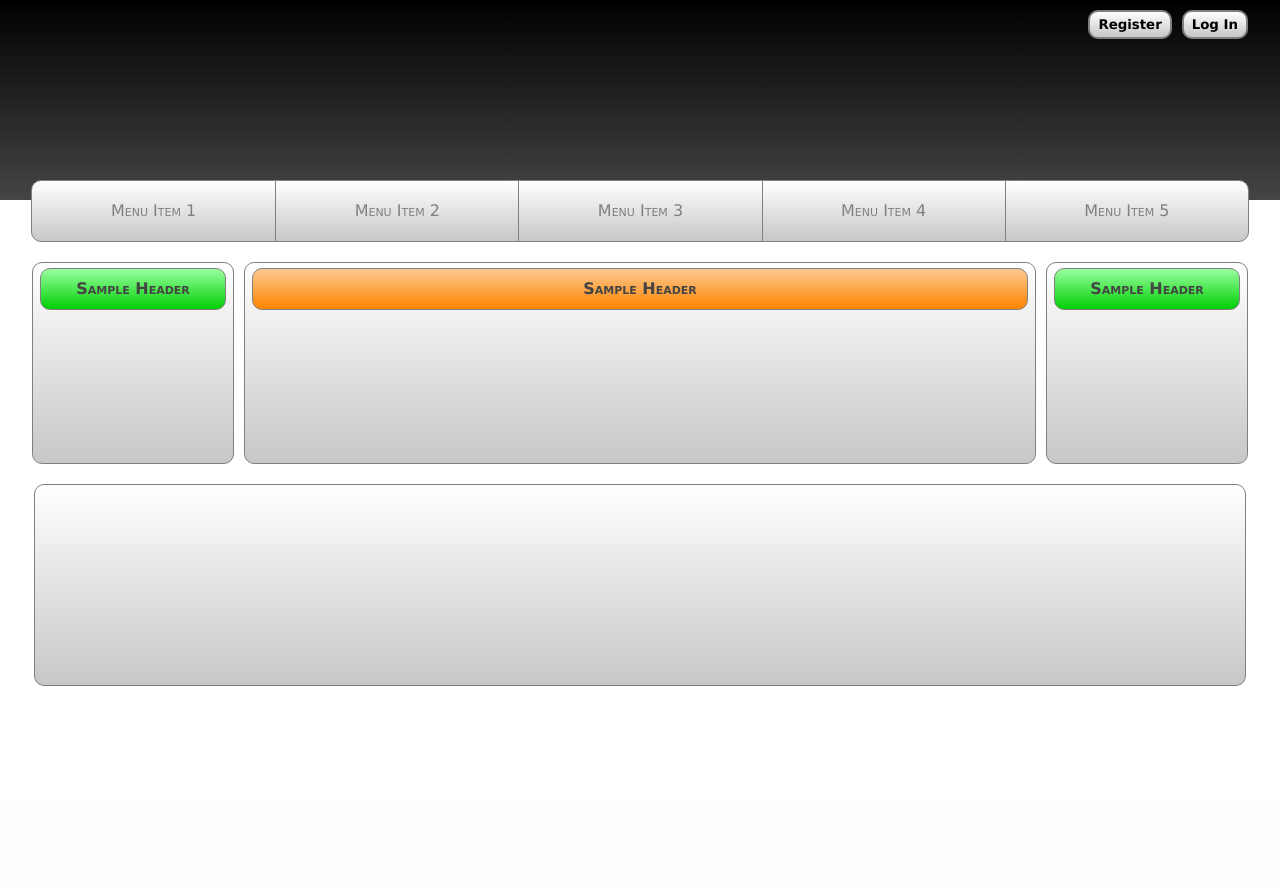
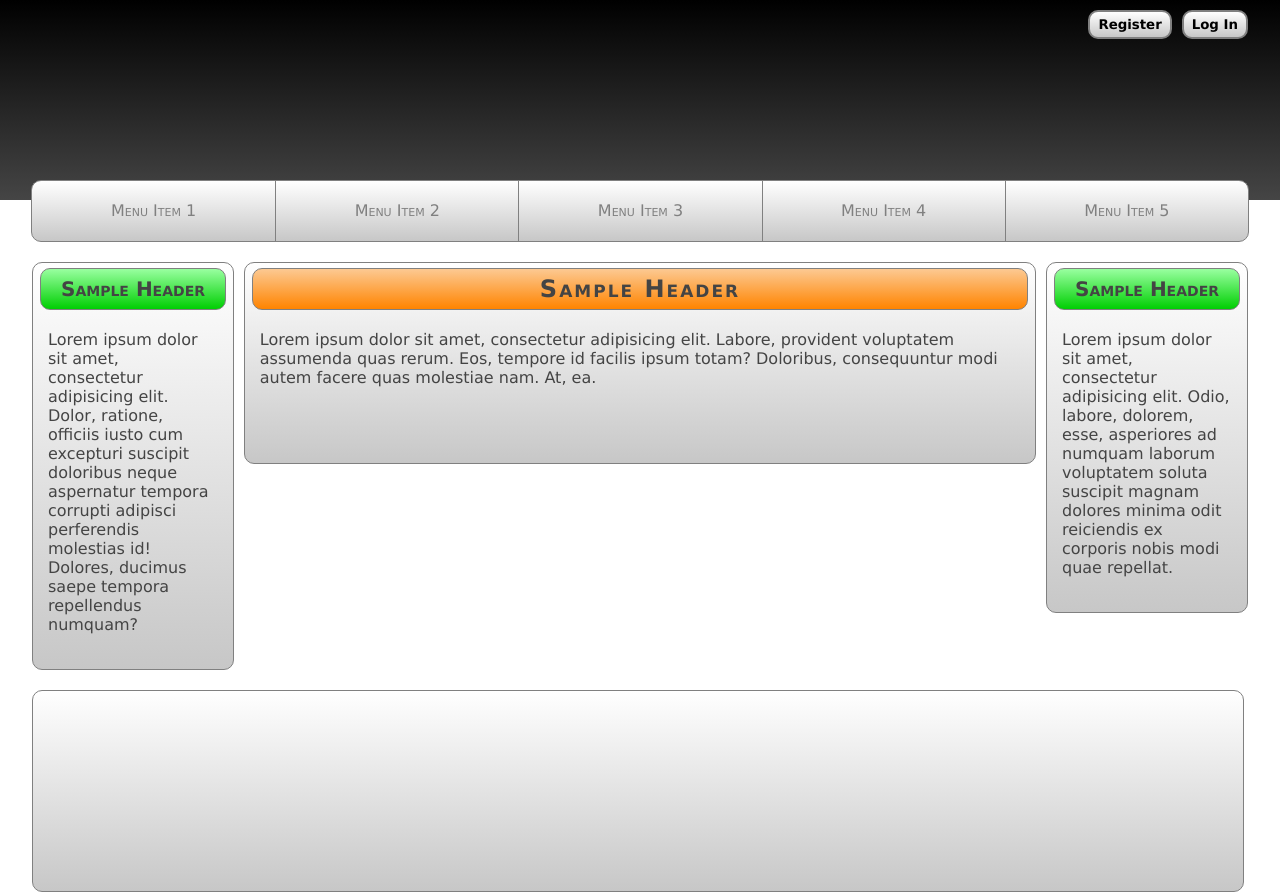
Before and after one commit to rpatalastas/Store, a PHP site: page /templates/layout_template.html in a window 1280 px wide. Before the commit the page ends 686 px from the top, so only its background shows below. Run offline with PHP 8.4, Linux system fonts and the light colour scheme.

Commit message:
Changed styles & layout

```diff
--- a/stylesheets/global.css
+++ b/stylesheets/global.css
@@ -6,15 +6,17 @@ aside{
 	background-image: -webkit-linear-gradient(bottom, #FFFFFF 0%, #C7C7C7 100%);
 	background-image: linear-gradient(to bottom, #FFFFFF 0%, #C7C7C7 100%);
 	border-radius:10px;
-	border: 1px solid gray;
+	border: 1px solid #808080;
 	min-height: 200px;
 	min-width: 200px;
 	width: 15%;
 }
+aside .content_container:last-child{
+	border-bottom:none;
+}
 body{
 	color: #444;
 	font-family: "Lucida Sans Unicode", "Lucida Grande", sans-serif;
-	font-variant: small-caps;
 	width: 100%;
 }
 button{
@@ -45,7 +47,8 @@ footer{
 	background-image: -webkit-linear-gradient(bottom, #FFFFFF 0%, #C7C7C7 100%);
 	background-image: linear-gradient(to bottom, #FFFFFF 0%, #C7C7C7 100%);
 	border-radius:10px;
-	border: 1px solid gray;
+	border: 1px solid #808080;
+	float:left;
 	height: 200px;
 	margin: 20px auto 0 auto;
 	width: 99.5%;
@@ -67,11 +70,14 @@ footer{
 	background-image: -webkit-linear-gradient(bottom, #FFFFFF 0%, #C7C7C7 100%);
 	background-image: linear-gradient(to bottom, #FFFFFF 0%, #C7C7C7 100%);
 	border-radius:10px;
-	border: 1px solid gray;
+	border: 1px solid #808080;
 	min-height: 200px;
 	margin: 0 auto;
 	max-width: 65%;
 	clear: none;
+}
+#content .content_container:last-child{
+	border-bottom: none;
 }
 #login_button{
 	float: right;
@@ -93,18 +99,25 @@ footer{
 }
 /*====CLASSES====*/
 .aside_header{
+	background-image: -moz-linear-gradient(#99FFA0 0%, #00CF03 100%);
+	background-image: -o-linear-gradient(#99FFA0 0%, #00CF03 100%);
 	background-image: -webkit-gradient(linear, 0 100%, 0 0, from(#99FFA0), to(#00CF03));
 	background-image: -webkit-linear-gradient(#99FFA0 0%, #00CF03 100%);
-	background-image: -moz-linear-gradient(#99FFA0 0%, #00CF03 100%);
-	background-image: -o-linear-gradient(#99FFA0 0%, #00CF03 100%);
 	background-image: linear-gradient(#99FFA0 0%, #00CF03 100%);
 	border-radius:inherit;
 	border: inherit;
+	font-size:15pt;
+	font-variant: small-caps;
 	height: 40px;
 	line-height: 40px;
 	margin: 5px auto;
 	text-align: center;
 	width: 92%;
+}
+.content_container{
+	border-bottom: inherit;
+	margin-bottom: 20px;
+	padding: 15px;
 }
 .content_header{
 	background-image: -moz-linear-gradient(bottom, #FCC992 0%, #FF8400 100%);
@@ -113,8 +126,11 @@ footer{
 	background-image: -webkit-linear-gradient(bottom, #FCC992 0%, #FF8400 100%);
 	background-image: linear-gradient(to bottom, #FCC992 0%, #FF8400 100%);
 	border-radius: inherit;
-	border: inherit;
+	border: 1px solid #808080;
+	font-size:18pt;
+	font-variant: small-caps;
 	height: 40px;
+	letter-spacing: 2px;
 	line-height: 40px;
 	margin: 5px auto;
 	text-align: center;
--- a/stylesheets/nav.css
+++ b/stylesheets/nav.css
@@ -6,6 +6,7 @@ nav{
 		background-image: linear-gradient(to bottom, #FFFFFF 0%, #C7C7C7 100%);
 		border-radius: 10px;
 		border: 1px solid gray;
+		font-variant: small-caps;
 		height: 60px;
 		margin: -20px auto 20px auto;
 		width: 95%;
--- a/templates/layout_template.html
+++ b/templates/layout_template.html
@@ -27,10 +27,21 @@
 	</nav>
 	<div id="main_frame">
 		<div id="asides">
-			<aside class="float_left"><h4 class="aside_header">Sample Header</h4></aside>
-			<aside class="float_right"><h4 class="aside_header">Sample Header</h4></aside>
+			<aside class="float_left">
+				<!-- (h4.aside_header{Sample Header})+div.content_container>lorem -->
+				<h4 class="aside_header">Sample Header</h4>
+				<div class="content_container">Lorem ipsum dolor sit amet, consectetur adipisicing elit. Dolor, ratione, officiis iusto cum excepturi suscipit doloribus neque aspernatur tempora corrupti adipisci perferendis molestias id! Dolores, ducimus saepe tempora repellendus numquam?</div>
+			</aside>
+			<aside class="float_right">
+				<h4 class="aside_header">Sample Header</h4>
+				<div class="content_container">Lorem ipsum dolor sit amet, consectetur adipisicing elit. Odio, labore, dolorem, esse, asperiores ad numquam laborum voluptatem soluta suscipit magnam dolores minima odit reiciendis ex corporis nobis modi quae repellat.</div>
+			</aside>
 		</div>
-		<div id="content"><h4 class="content_header">Sample Header</h4></div>
+		<div id="content">
+			<!-- (h4.content_header{Sample Header})+div.content_container>lorem -->
+			<h4 class="content_header">Sample Header</h4>
+			<div class="content_container">Lorem ipsum dolor sit amet, consectetur adipisicing elit. Labore, provident voluptatem assumenda quas rerum. Eos, tempore id facilis ipsum totam? Doloribus, consequuntur modi autem facere quas molestiae nam. At, ea.</div>
+		</div>
 		<footer></footer>
 	</div>
 </body>
```
